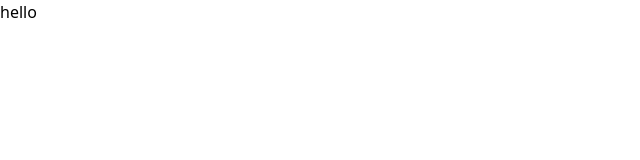
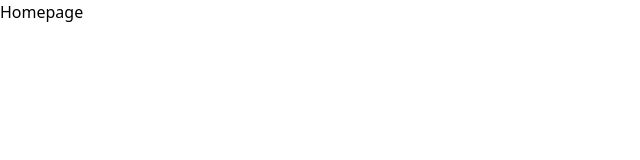
Before and after one commit to TDuy1010/SWP391_FE_Skincare_Products_Sales_System, a React (Vite) app: page / in a window 1280 px wide. Shown: the top 160 px of the page, without its empty margins (0-640 px from the left). Built offline with nearby package versions, Linux system fonts and the light colour scheme.

Commit message:
update react router dom

```diff
--- a/package.json
+++ b/package.json
@@ -12,7 +12,7 @@
   "dependencies": {
     "react": "^18.3.1",
     "react-dom": "^18.3.1",
-    "react-router-dom": "^5.2.0"
+    "react-router-dom": "^7.1.1"
   },
   "devDependencies": {
     "@eslint/js": "^9.17.0",
--- a/src/App.jsx
+++ b/src/App.jsx
@@ -1,12 +1,12 @@
+
+import { RouterProvider } from 'react-router-dom'
+import { router } from './routers/router'
 
 function App() {
 
-
   return (
     <>
-      <div className='bg-blue-600'>
-        hello
-      </div>
+      <RouterProvider router={router} />
     </>
   )
 }
```
Also changed, not shown: 1 other file (tests, documents, lock files or other folders).
